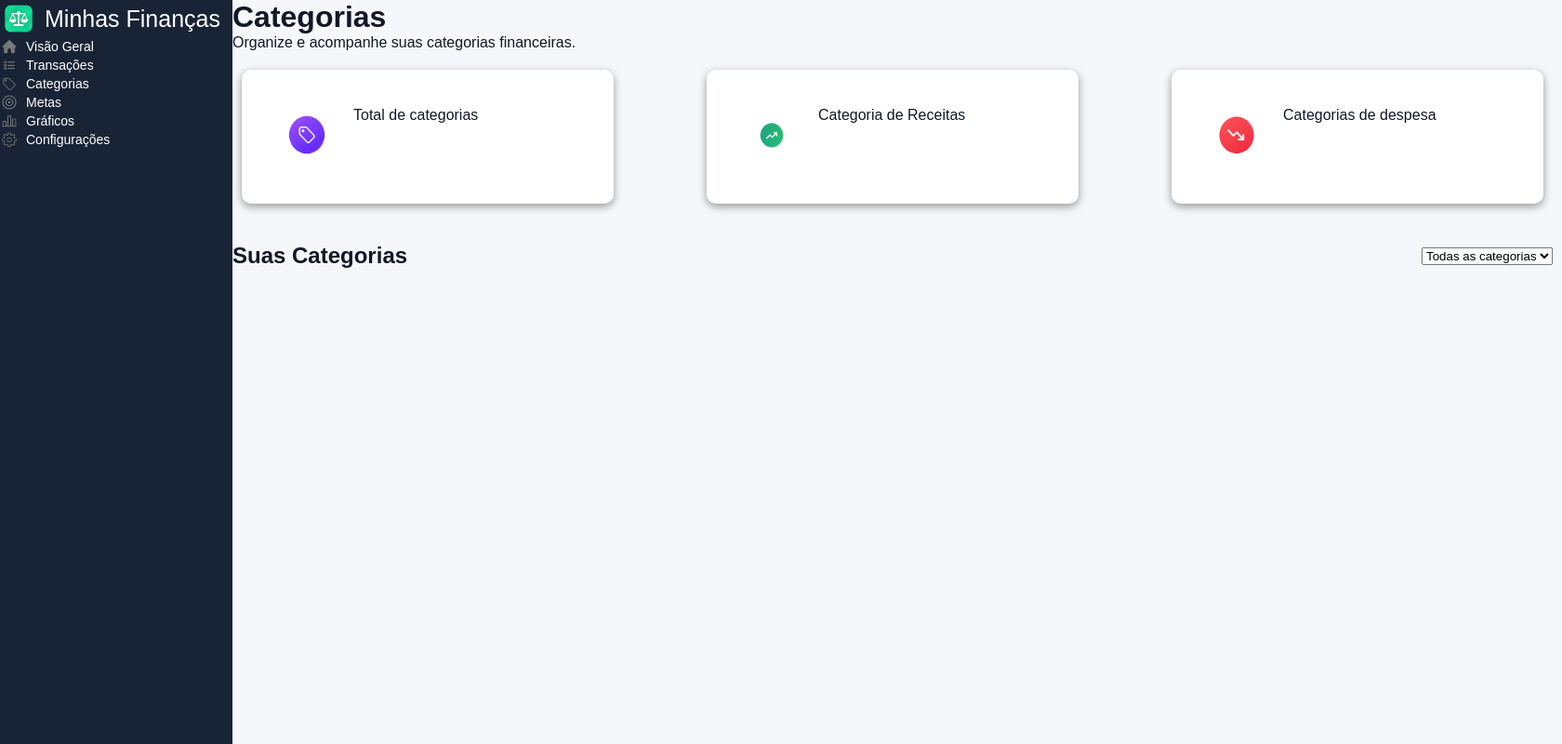
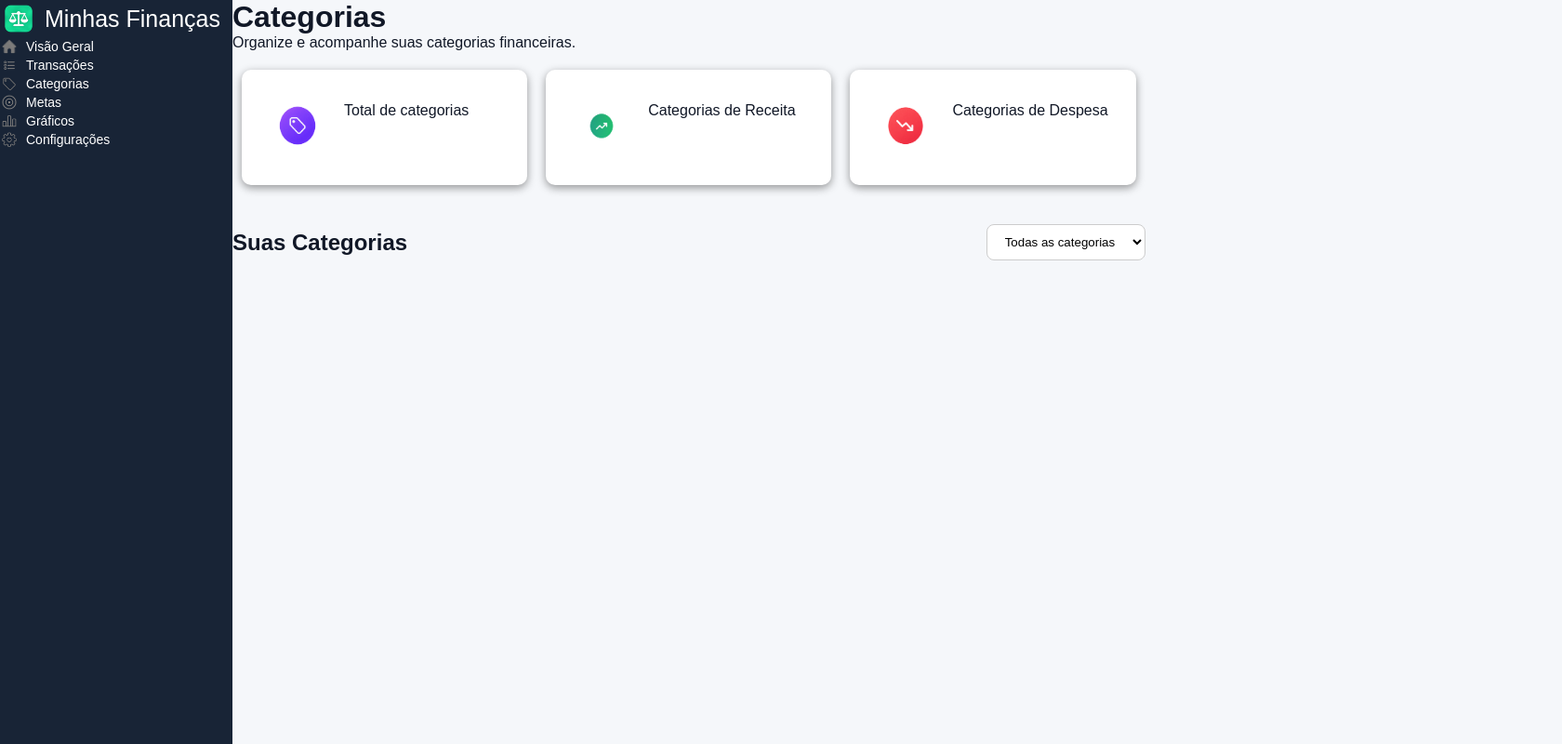
Before and after one commit to CarlosCalbente/projetofuturo, a PHP site: page /categorias.html in a window 1680 px wide. Shown: the whole page at 93% size. Run offline with PHP 8.4, Linux system fonts and the light colour scheme.

Commit message:
Ajustar a estrutura e estilo da página de categorias; adicionar atributos alt às imagens e melhorar o layout das listas.

```diff
--- a/categorias.html
+++ b/categorias.html
@@ -1,5 +1,6 @@
 <!DOCTYPE html>
-<html lang="PT-br">
+<html lang="pt-BR">
+
 <head>
 
     <!-- Permite acentos e caracteres especiais -->
@@ -16,98 +17,145 @@
 
 </head>
 
+<body>
 
-<body>
-<!-- ===========================================CABEÇALHO======================================== -->
-
-
-    <!-- ==========================================CONTEUDO PRINCIPAL================================-->
+    <!-- ================================= CONTEÚDO PRINCIPAL ================================= -->
 
     <main>
 
-    <!-- ===========================================SIDEBAR======================================== -->
+        <!-- ================================= SIDEBAR ================================= -->
 
         <nav id="sidebar">
+
             <p id="text">
-                <img class="foto2" src="img/balanca.png">
+                <img class="foto2" src="img/balanca.png" alt="Logo">
                 Minhas Finanças
             </p>
 
             <div class="lista">
+
+                <ul>
+
                     <li>
                         <a href="index.html">
-                        <img class="foto1"
+
+                            <img
+                                class="foto1"
                                 src="img/casa1.png"
+                                alt="Visão Geral"
                                 onmouseover="this.src='img/casa2.png'"
-                        onmouseout="this.src='img/casa1.png'">
+                                onmouseout="this.src='img/casa1.png'"
+                            >
                             Visão Geral
                         </a>
                     </li>
+
+
                     <li>
                         <a href="transacoes.html">
-                        <img class="foto1"
+                            <img
+                                class="foto1"
                                 src="img/lista1.png"
+                                alt="Transações"
                                 onmouseover="this.src='img/lista2.png'"
-                        onmouseout="this.src='img/lista1.png'">
+                                onmouseout="this.src='img/lista1.png'"
+                            >
                             Transações
                         </a>
                     </li>
+
+
                     <li>
                         <a href="categorias.html">
-                        <img class="foto1"
+                            <img
+                                class="foto1"
                                 src="img/ticket1.png"
+                                alt="Categorias"
                                 onmouseover="this.src='img/ticket2.png'"
-                        onmouseout="this.src='img/ticket1.png'">
+                                onmouseout="this.src='img/ticket1.png'"
+                            >
                             Categorias
                         </a>
                     </li>
+
+
                     <li>
                         <a href="metas.html">
-                        <img class="foto1"
+                            <img
+                                class="foto1"
                                 src="img/alvo1.png"
+                                alt="Metas"
                                 onmouseover="this.src='img/alvo2.png'"
-                        onmouseout="this.src='img/alvo1.png'">
+                                onmouseout="this.src='img/alvo1.png'"
+                            >
                             Metas
                         </a>
                     </li>
+
+
                     <li>
                         <a href="graficos.html">
-                        <img class="foto1"
+                            <img
+                                class="foto1"
                                 src="img/grafico1.png"
+                                alt="Gráficos"
                                 onmouseover="this.src='img/grafico2.png'"
-                        onmouseout="this.src='img/grafico1.png'">
+                                onmouseout="this.src='img/grafico1.png'"
+                            >
                             Gráficos
                         </a>
                     </li>
+
+
                     <li>
                         <a href="configuracoes.html">
-                        <img class="foto1"
+                            <img
+                                class="foto1"
                                 src="img/config1.png"
+                                alt="Configurações"
                                 onmouseover="this.src='img/config2.png'"
-                        onmouseout="this.src='img/config1.png'">
+                                onmouseout="this.src='img/config1.png'"
+                            >
                             Configurações
                         </a>
                     </li>
+
+                </ul>
+
             </div>
+
         </nav>
 
-    <!-- ===================================CONTEUDO DA DIREITA======================================== -->
+
+        <!-- ============================= CONTEÚDO DA DIREITA ============================= -->
 
         <div id="conteudo">
 
-    <!-- ===================================TOPO======================================================= -->
+
+            <!-- ================================= TOPO ================================= -->
 
             <div id="topo">
                 <div>
-                    <h1 id="topo">Categorias</h1>
-                    <p>Organize e acompanhe suas categorias financeiras.</p>
+                    <h1>Categorias</h1>
+                    <p>
+                        Organize e acompanhe suas categorias financeiras.
+                    </p>
+                </div>
             </div>
 
-    <!-- ===================================CARDS======================================================= -->
+
+            <!-- ================================= CARDS ================================= -->
+
             <div class="card-categoria">
+
+                <!-- TOTAL DE CATEGORIAS -->
+
                 <div class="card-categorias">
                     <div class="iconeC">
-                            <img src="img/categorias.png">
+                        <img
+                            src="img/categorias.png"
+                            alt="Total de categorias"
+                        >
                     </div>
                     <div class="infoC">
                         <p>Total de categorias</p>
@@ -116,79 +164,71 @@
                     </div>
                 </div>
 
+
+                <!-- CATEGORIAS DE RECEITA -->
+
                 <div class="card-categorias">
                     <div class="iconeC">
-                            <img src="img/receita-circulo.png">
+                        <img
+                            src="img/receita-circulo.png"
+                            alt="Categorias de receita"
+                        >
                     </div>
                     <div class="infoC">
-                            <p>Categoria de Receitas</p>
+                        <p>Categorias de Receita</p>
                         <p></p>
                         <p></p>
                     </div>
                 </div>
 
+
+                <!-- CATEGORIAS DE DESPESA -->
+
                 <div class="card-categorias">
                     <div class="iconeC">
-                            <img src="img/despesa-circulo.png">
+                        <img
+                            src="img/despesa-circulo.png"
+                            alt="Categorias de despesa"
+                        >
                     </div>
                     <div class="infoC">
-                            <p>Categorias de despesa</p>
+                        <p>Categorias de Despesa</p>
                         <p></p>
                         <p></p>
                     </div>
                 </div>
             </div>
-        </div>
-        <!-- =======================SUAS CATEGORIAS================================ -->
+
+
+            <!-- ============================== SUAS CATEGORIAS ============================== -->
 
             <div class="infocat">
                 <h2>Suas Categorias</h2>
-
                 <select id="filtro-categorias">
-                    <option value="todas">Todas as categorias</option>
-                    <option value="receita">Receitas</option>
-                    <option value="despesas">Despesas</option>
+                    <option value="todas">
+                        Todas as categorias
+                    </option>
+                    <option value="receita">
+                        Receitas
+                    </option>
+                    <option value="despesa">
+                        Despesas
+                    </option>
                 </select>
-
-        </div>
-
-        <div>
-
             </div>
 
 
+            <!-- =========================== LISTA DE CATEGORIAS =========================== -->
 
-
-
-
-
-
-
-
-
-
-
-
-
-
-
-
-
-
-
-
-        <!-- =======================DISTRIBUIÇÃO DE CATEGORIAS================================ -->
-
-
-
-
-
-
-
-
-
-
-
+            <div
+                class="lista-categorias"
+                id="lista-categorias"
+            >
+                <!--
+                    As categorias serão adicionadas aqui dinamicamente pelo JavaScript
+                -->
+            </div>
+        </div>
     </main>
 </body>
 </html>
--- a/style.css
+++ b/style.css
@@ -153,13 +153,15 @@ main{
 }
 
 
-/*  ===========================================CATEGORIAS========================================  */
-.card-categoria{
-    display:grid;
+/* =========================================== CATEGORIAS =========================================== */
+
+.card-categoria {
+    display: grid;
+    grid-template-columns: repeat(3, 1fr);
+    gap: 20px;
+
     padding: 20px 10px;
-    grid-template-columns: repeat(3,1fr);
     margin-bottom: 22px;
-    gap:100px;
 }
 
 .card-categorias {
@@ -169,25 +171,57 @@ main{
 
     background-color: var(--card);
     border-radius: 10px;
-    padding: 40px;
+    padding: 30px;
+
     box-shadow: 0 3px 10px rgb(0, 0, 0, 0.4);
-    width: 400px;
 }
 
-.iconeC img{
+.iconeC img {
     width: 60px;
     height: 60px;
 }
-/*  ===========================================CATEGORIAS========================================  */
+
+.infoC p {
+    margin: 5px 0;
+}
+
+
+/* ======================================= SUAS CATEGORIAS ======================================= */
 
 .infocat {
     display: flex;
-    justify-content:space-between;
+    justify-content: space-between;
     align-items: center;
+    margin-top: 20px;
+    margin-bottom: 20px;
+}
 
+.infocat h2 {
+    margin: 0;
+}
 
+#filtro-categorias {
+    padding: 10px 15px;
+    border: 1px solid #ccc;
+    border-radius: 8px;
+    background-color: white;
+    cursor: pointer;
 }
 
 
+/* ======================================= LISTA DE CATEGORIAS ======================================= */
 
-/*  ===========================================CATEGORIAS========================================  */
+.lista-categorias {
+    display: grid;
+    grid-template-columns: repeat(2, 1fr);
+    gap: 20px;
+}
+
+
+/* ======================================= SIDEBAR ======================================= */
+
+.lista ul {
+    list-style: none;
+    margin: 0;
+    padding: 0;
+}
```
Lines whose indentation alone changed are shown as unchanged.
